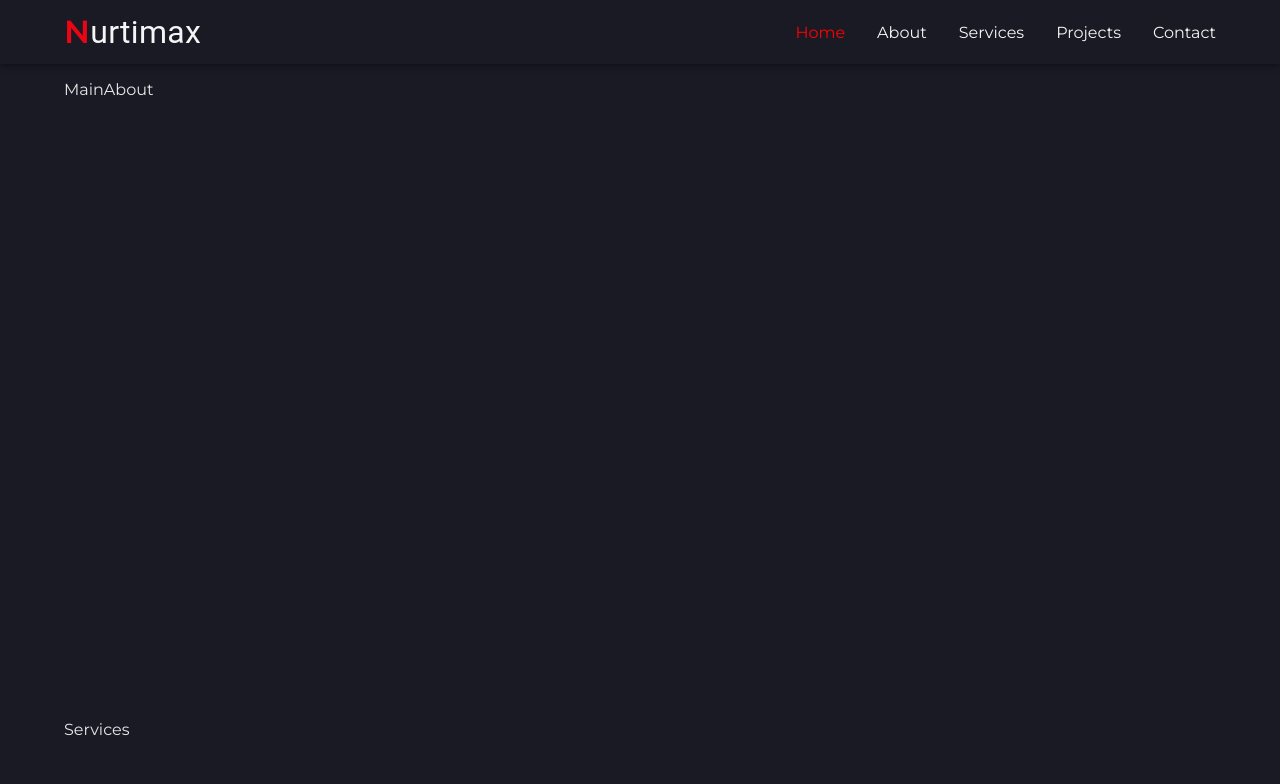
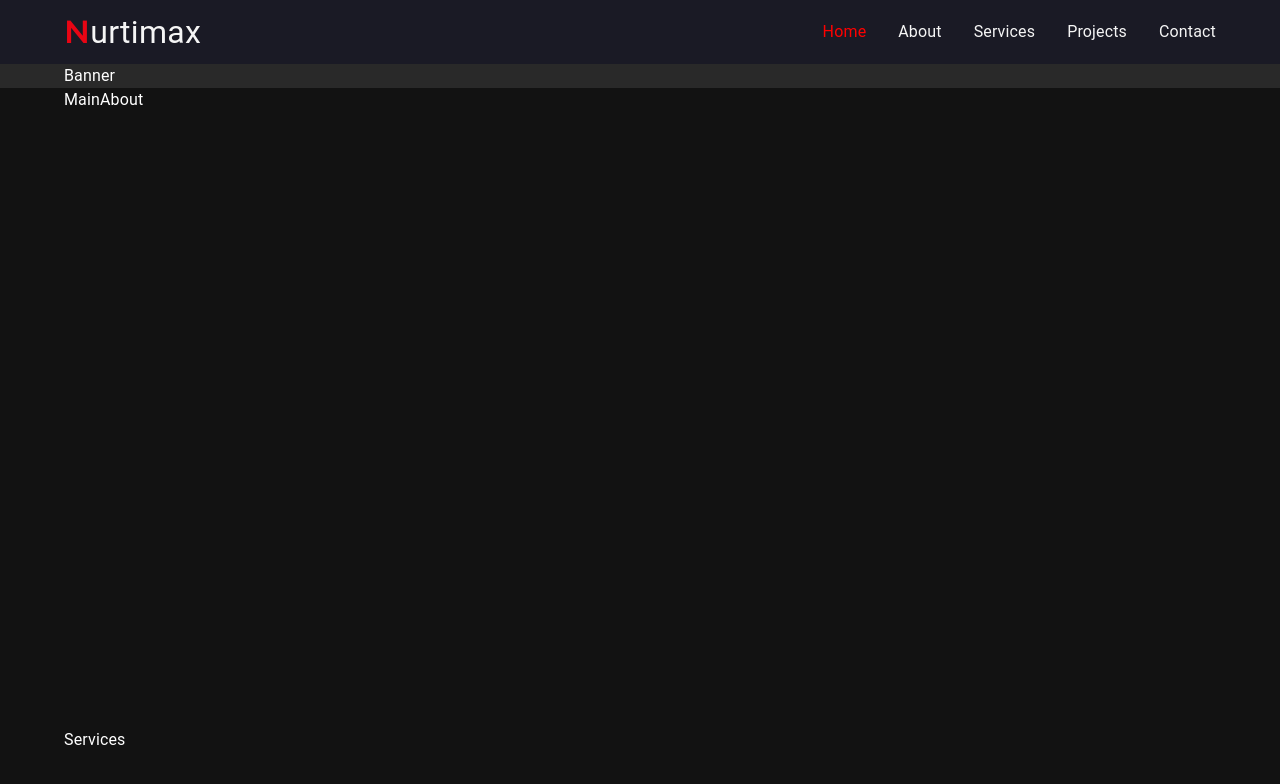
Before and after one commit to Nurtimax/portfolio, a Next.js app: page / in a window 1280 px wide. Shown: the top 784 px of the page. Built offline with nearby package versions, Linux system fonts and the light colour scheme.

Commit message:
finished header layout and responsive

```diff
--- a/src/components/UI/ThemeProvider.tsx
+++ b/src/components/UI/ThemeProvider.tsx
@@ -66,8 +66,11 @@ const ThemeProvider: FC<ThemeProviderProps> = ({ children }) => {
       MuiMenuItem: {
         styleOverrides: {
           root: {
-            background: 'white',
-            width: '45vw'
+            width: '45vw',
+            color: '#f5f5f5'
+          },
+          selected: {
+            backgroundColor: 'red'
           }
         }
       }
--- /dev/null
+++ b/src/layout/banner/index.tsx
@@ -0,0 +1,18 @@
+import { FC } from 'react';
+import { Box, Container, styled } from '@mui/material';
+
+interface BannerProps {}
+
+const Banner: FC<BannerProps> = ({}) => {
+  return (
+    <StyledBanner>
+      <Container>Banner</Container>
+    </StyledBanner>
+  );
+};
+
+export default Banner;
+
+const StyledBanner = styled(Box)(() => ({
+    background: '#292929'
+}));
--- a/src/layout/header/index.tsx
+++ b/src/layout/header/index.tsx
@@ -1,16 +1,50 @@
-import { FC } from 'react';
-import { AppBar, AppBarProps, Container, styled } from '@mui/material';
+import { FC, cloneElement } from 'react';
+import {
+  AppBar,
+  AppBarProps,
+  Container,
+  CssBaseline,
+  styled,
+  useScrollTrigger
+} from '@mui/material';
 import { MainHeader } from '@/components';
 
 interface IHeaderProps extends AppBarProps {}
 
+interface Props {
+  /**
+   * Injected by the documentation to work in an iframe.
+   * You won't need it on your project.
+   */
+  window?: () => Window;
+  children: React.ReactElement;
+}
+
+function ElevationScroll(props: Props) {
+  const { children, window } = props;
+  // Note that you normally won't need to set the window ref as useScrollTrigger
+  // will default to window.
+  // This is only being set here because the demo is in an iframe.
+  const trigger = useScrollTrigger({
+    disableHysteresis: true,
+    threshold: 0,
+    target: window ? window() : undefined
+  });
+
+  return cloneElement(children, {
+    elevation: trigger ? 4 : 0
+  });
+}
+
 const Header: FC<IHeaderProps> = ({ ...rest }) => {
   return (
-    <StyledHeader {...rest}>
-      <Container>
-        <MainHeader />
-      </Container>
-    </StyledHeader>
+    <ElevationScroll>
+      <StyledHeader {...rest}>
+        <Container>
+          <MainHeader />
+        </Container>
+      </StyledHeader>
+    </ElevationScroll>
   );
 };
 
--- a/src/layout/index.tsx
+++ b/src/layout/index.tsx
@@ -1,8 +1,9 @@
-import { FC, ReactNode } from 'react';
-import { Box, styled } from '@mui/material';
+import { FC, ReactNode, cloneElement } from 'react';
+import { Box, CssBaseline, Toolbar, styled, useScrollTrigger } from '@mui/material';
 import Header from './header';
 import Footer from './footer';
 import MainLayout from './main';
+import Banner from './banner';
 
 interface ILayoutProps {
   children: ReactNode;
@@ -11,7 +12,10 @@ interface ILayoutProps {
 const Layout: FC<ILayoutProps> = ({ children }) => {
   return (
     <StyledLayout>
+      <CssBaseline />
       <Header />
+      <Toolbar />
+      <Banner />
       <MainLayout>{children}</MainLayout>
       <Footer />
     </StyledLayout>
@@ -20,4 +24,6 @@ const Layout: FC<ILayoutProps> = ({ children }) => {
 
 export default Layout;
 
-const StyledLayout = styled(Box)(() => ({}));
+const StyledLayout = styled(Box)(() => ({
+  color: 'white'
+}));
--- a/src/layout/main/index.tsx
+++ b/src/layout/main/index.tsx
@@ -15,6 +15,4 @@ const MainLayout: FC<MainLayoutProps> = ({ children }) => {
 
 export default MainLayout;
 
-const StyledMainLayout = styled(Box)(() => ({
-  padding: '5rem 0 0'
-}));
+const StyledMainLayout = styled(Box)(() => ({}));
```
